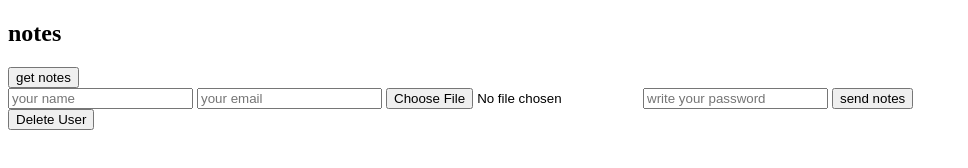
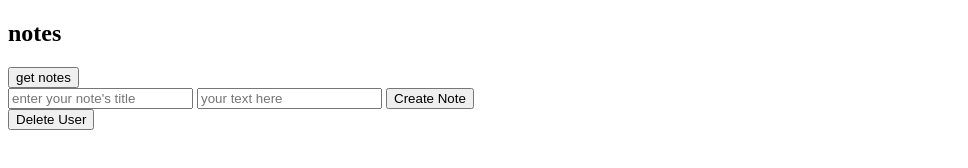
Before and after one commit to schincharauli/Backend-Bootcamp-front, a website: page index.html in a window 1280 px wide. Shown: the whole page, without its empty margins (0-968 px from the left). Drawn offline with nearby package versions, Linux system fonts and the light colour scheme.

Commit message:
feat: updated add note function and tested joi validations

```diff
--- a/index.html
+++ b/index.html
@@ -11,19 +11,11 @@
     <h2>notes</h2>
     <button id="get-btn" onclick="getUser()">get notes</button>
     <!-- <form id="form" onsubmit="addUser(event, this )"> -->
-    <form id="form" onsubmit="addUser(event, this )">
-      <input type="text" id="name" placeholder="your name" />
-      <input type="email" id="email" placeholder="your email" />
-      <input type="file" id="avatar" accept="image" />
+    <form id="form" onsubmit="addNote(event, this )" novalidate>
+      <input type="text" id="title" placeholder="enter your note's title" />
+      <input type="text" id="text" placeholder="your text here" />
 
-      <input
-        type="password"
-        id="password"
-        name="password"
-        placeholder="write your password"
-      />
-
-      <button type="submit">send notes</button>
+      <button type="submit">Create Note</button>
     </form>
     <button id="btn-id" onclick="deleteUser()">Delete User</button>
   </body>
--- a/script.js
+++ b/script.js
@@ -15,13 +15,15 @@ const getNotes = async () => {
 };
 
 const addNote = async (event, form) => {
-  // preventDefault for prevent refreshing all the time
+  id = "ba99462e-e501-40ce-81ce-55b80a8b04ad";
   event.preventDefault();
-  // console.log(form.note.value);
   try {
-    const response = await instance.post("/notes", { note: form.note.value });
+    const response = await instance.post("/notes", {
+      title: form.title.value,
+      text: form.text.value,
+      userId: id,
+    });
     console.log(response);
-    // getNotes();
   } catch (error) {}
 };
 
@@ -41,6 +43,7 @@ const addUser = async (event, form) => {
     });
     console.log(response);
   } catch (error) {}
+  console.log(response);
 };
 
 const getUser = async () => {
```
